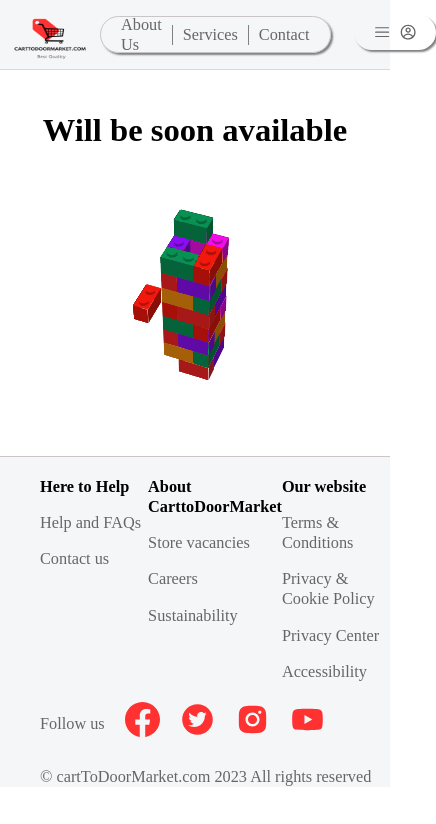
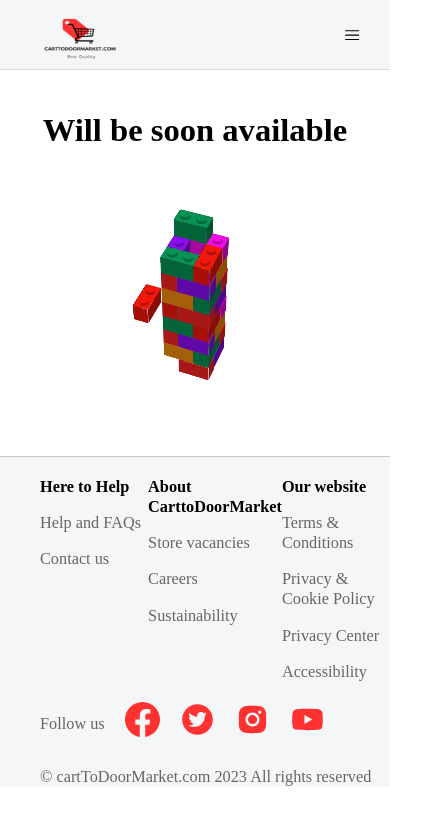
Before and after one commit to Kendyelisca/carttodoor_app, a React (Vite) app: page /cart in a window 390 px wide. Shown: the top 824 px of the page, 436 px wide, since content can reach past the window. Built offline with nearby package versions, Linux system fonts and the light colour scheme; no server answers; some icons are missing; a web font is replaced by a local one.

Commit message:
optimized responsiveness

```diff
--- a/src/components/navbar/Navbar.jsx
+++ b/src/components/navbar/Navbar.jsx
@@ -42,6 +42,10 @@
           <CgProfile />
           {user && user.userName && <div className="user">{user.userName}</div>}
         </Link>
+        <div className="menu">
+          {" "}
+          <RxHamburgerMenu />
+        </div>
       </nav>
     </div>
   );
--- a/src/components/navbar/navbar.css
+++ b/src/components/navbar/navbar.css
@@ -55,6 +55,9 @@
   box-shadow: 2px 2px 2px gray;
   padding: 10px 20px;
 }
+.menu {
+  display: none;
+}
 
 ul li a {
   text-decoration: none;
@@ -80,3 +83,28 @@
   color: var(--primary-color);
   font-size: 16px;
 }
+
+@media (max-width: 768px) {
+  nav {
+    justify-content: space-between;
+    padding-left: 30px;
+    padding-right: 30px;
+  }
+  .navbar ul {
+    display: none;
+  }
+
+  .navbar .cart {
+    display: none;
+  }
+
+  .navbar .profile {
+    display: none;
+  }
+  .navbar .menu {
+    display: flex;
+    height: 70px;
+    justify-content: center;
+    align-items: center;
+  }
+}
--- a/src/components/product/ProductList.jsx
+++ b/src/components/product/ProductList.jsx
@@ -9,7 +9,7 @@
   // Check if products are not available (e.g., empty array)
   if (products.length === 0) {
     return (
-      <div className="loader-container333">
+      <div className="loader-container">
         <div className="preloader">
           <svg
             className="cart"
```
